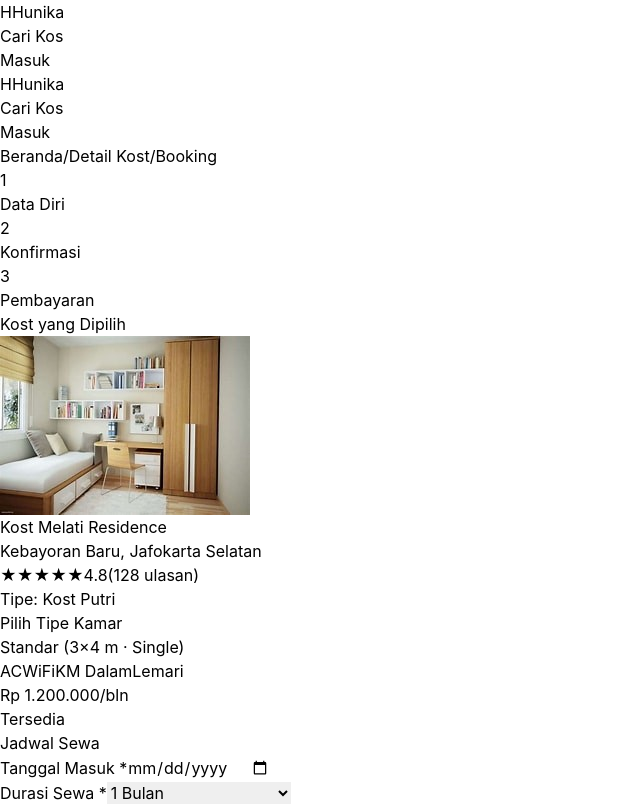
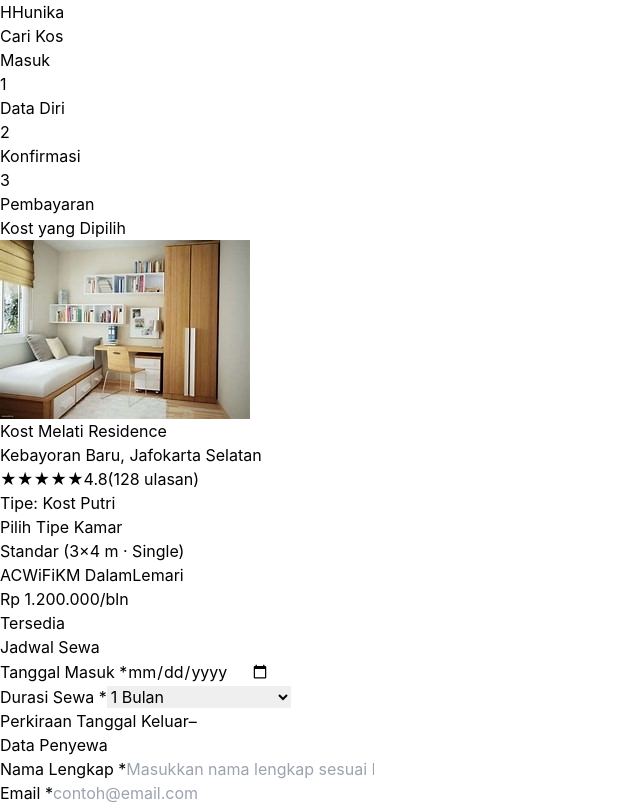
Before and after one commit to kkanayaaa/Hunika, a React (Vite) app: page /booking/1 in a window 1280 px wide. Shown: the top 806 px of the page, without its empty margins (0-640 px from the left). Built offline with nearby package versions, Linux system fonts and the light colour scheme.

Commit message:
fix: memperbaki navbar page booking

```diff
--- a/src/pages/Booking_and_Transactions/BookingPage.jsx
+++ b/src/pages/Booking_and_Transactions/BookingPage.jsx
@@ -77,14 +77,14 @@ export default function BookingPage() {
 
   return (
     <div className="min-h-screen bg-slate-50 text-gray-800">
-      <Navbar backTo={`/detail/${kost.id}`} backLabel="Kembali ke Detail" />
+      {/* <Navbar backTo={`/detail/${kost.id}`} backLabel="Kembali ke Detail" /> */}
 
       <div className="max-w-6xl mx-auto px-6 pt-5 pb-2">
-        <Breadcrumb items={[
+        {/* <Breadcrumb items={[
           { to: '/', label: 'Beranda' },
           { to: `/detail/${kost.id}`, label: 'Detail Kost' },
           { label: 'Booking' }
-        ]} />
+        ]} /> */}
       </div>
 
       {/* STEP INDICATOR */}
```
